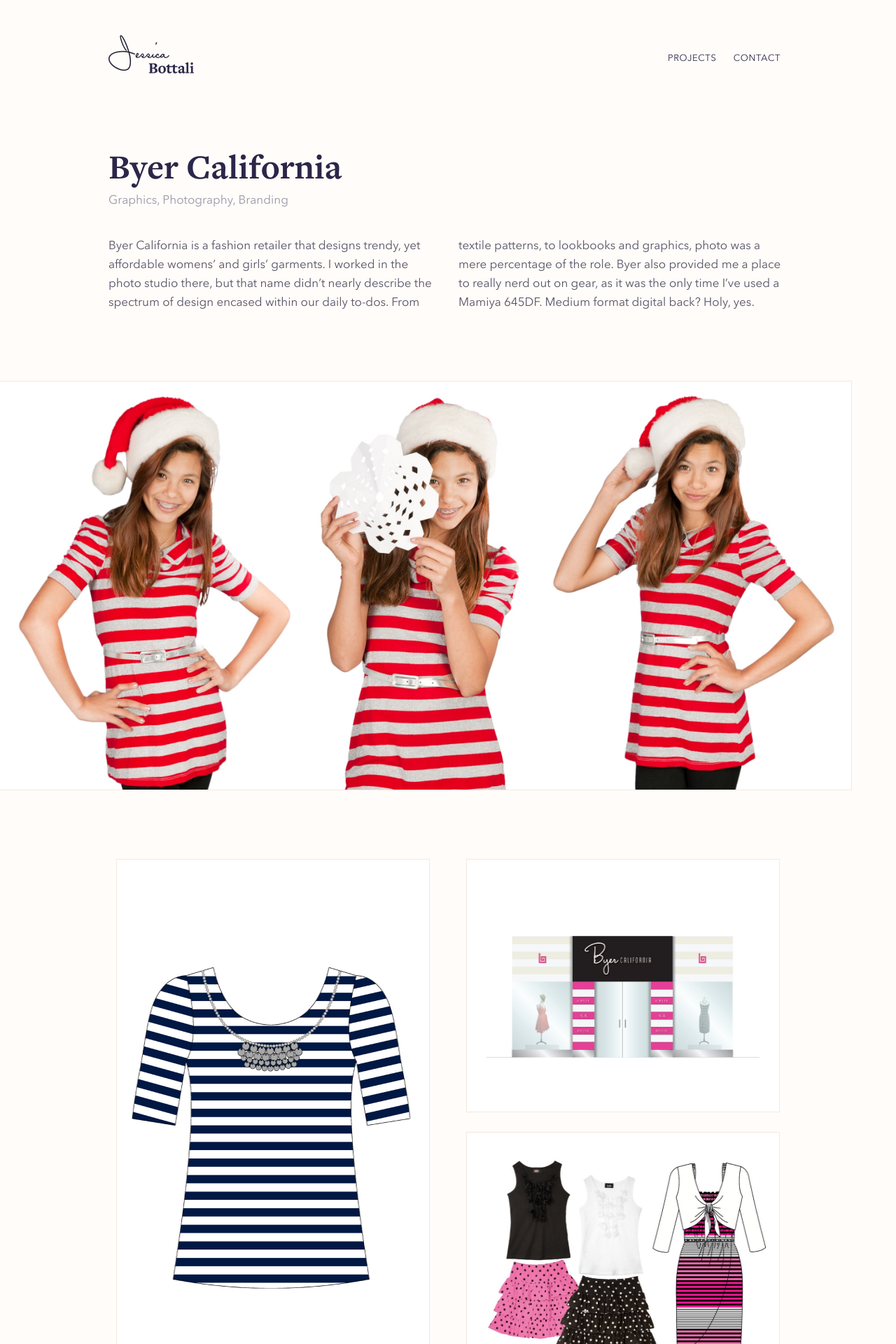
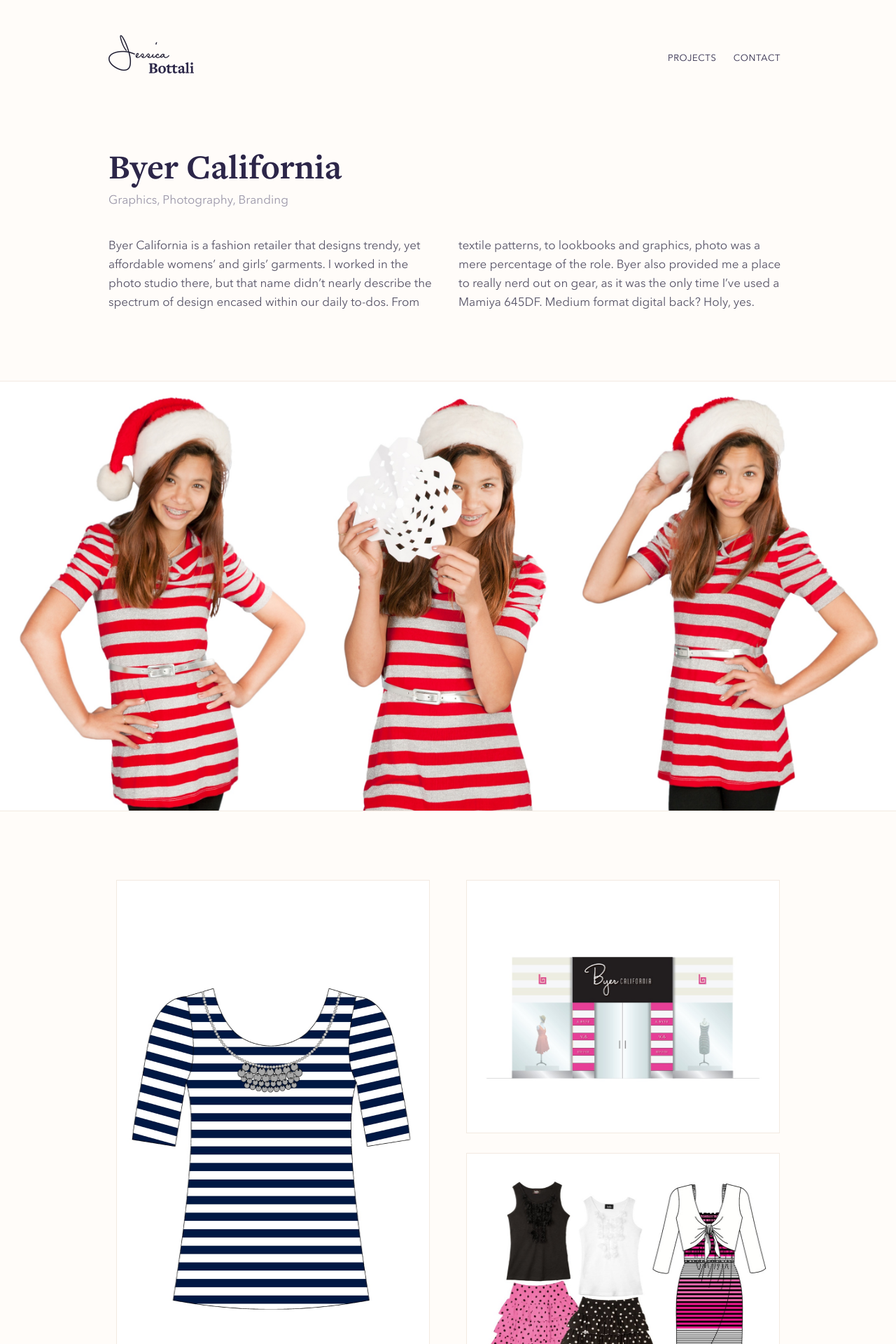
Before and after one commit to jessbottali/jessicabottali.com, a Jekyll site: the page built from projects/byer/index.html, in a window 1280 px wide. Shown: the top 1920 px of the page at 70% size. Built offline with Jekyll 4.4.1, drawn with Linux system fonts in a browser that asks for light colours; comment, search, counter and statistics services are not loaded.

Commit message:
added w100 to full width img class type

```diff
--- a/projects/byer/index.html
+++ b/projects/byer/index.html
@@ -14,7 +14,7 @@
      From textile patterns, to lookbooks and graphics, photo was a mere percentage of the role. Byer also provided me a place to really nerd out on gear, as it was the only time I’ve used a Mamiya 645DF. Medium format digital back? Holy, yes.
   </div>
 </article>
-<img src="./images/byer-1@2x.jpg" class="ProjectImage full border" />
+<img src="./images/byer-1@2x.jpg" class="ProjectImage full border w100" />
 <div class="Container">
   <div class="Grid gutters">
     <div class="Grid-cell">
@@ -32,7 +32,7 @@
     </div>
   </div>
 </div>
-<img src="./images/byer-5@2x.jpg" class="ProjectImage full border" />
+<img src="./images/byer-5@2x.jpg" class="ProjectImage full border w100" />
 <div class="Container">
   <div class="Grid gutters">
     <div class="Grid-cell">
```
